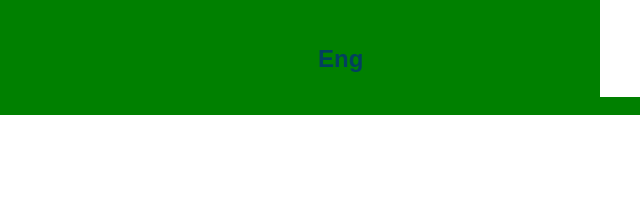
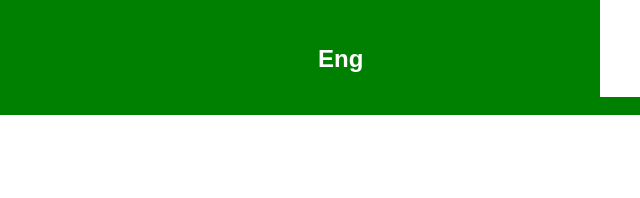
Before and after one commit to nerdhypothesis/ADPR-858, a plain HTML site: page Assignments/inclass/grid1.html in a window 1280 px wide. Shown: the part 190-388 px from the top of the page, 640-1280 px from the left. Drawn offline with Linux system fonts and the light colour scheme.

Commit message:
Change 16 Mar 2

```diff
--- a/Assignments/inclass/css/grid.css
+++ b/Assignments/inclass/css/grid.css
@@ -25,7 +25,7 @@
 }
 h3 {
     font-size: 1.5rem;
-    color: var(--primary-color);
+    color: var(--neutral-light);
 }
 p, ul, ol {
     font-size: 1.25rem;
```
